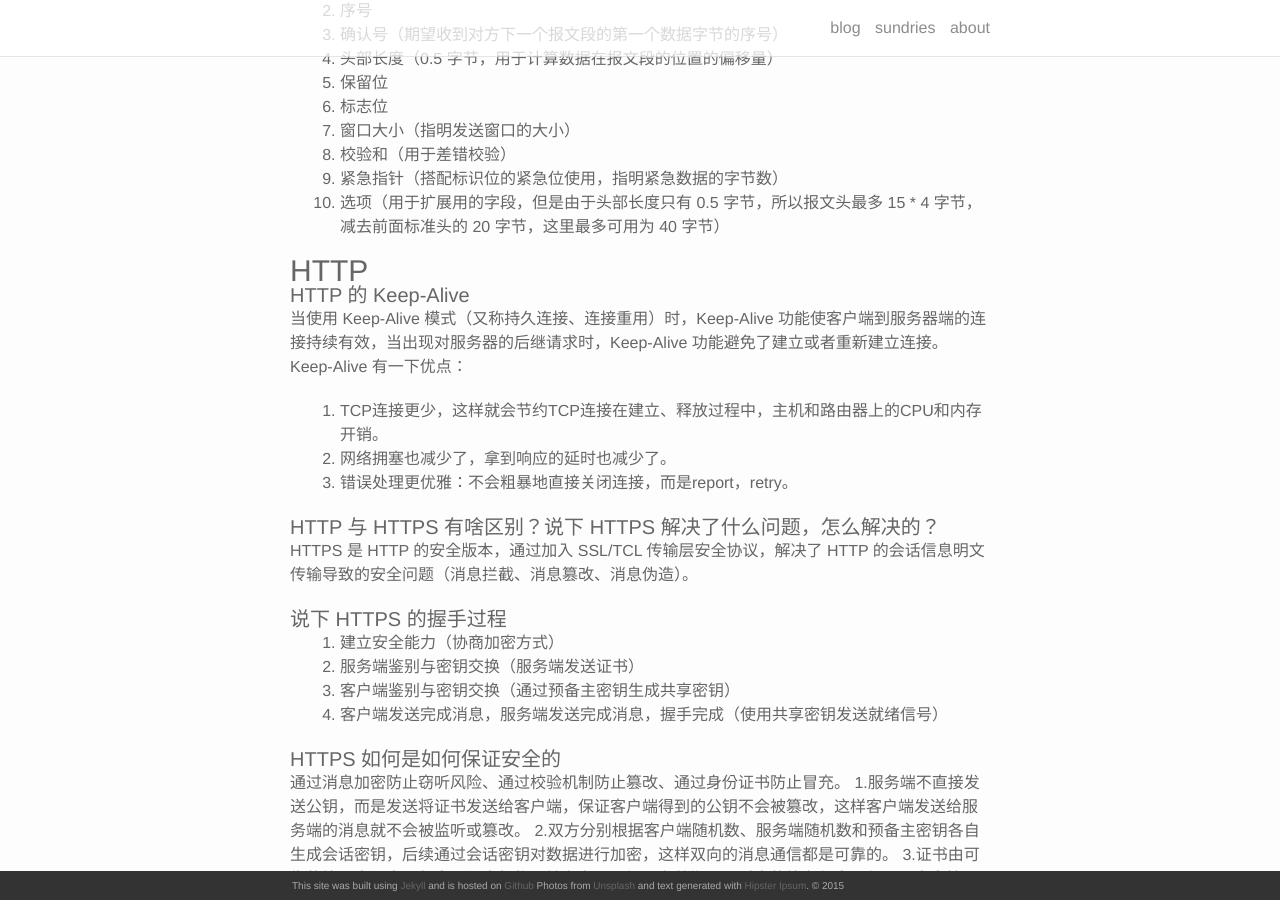
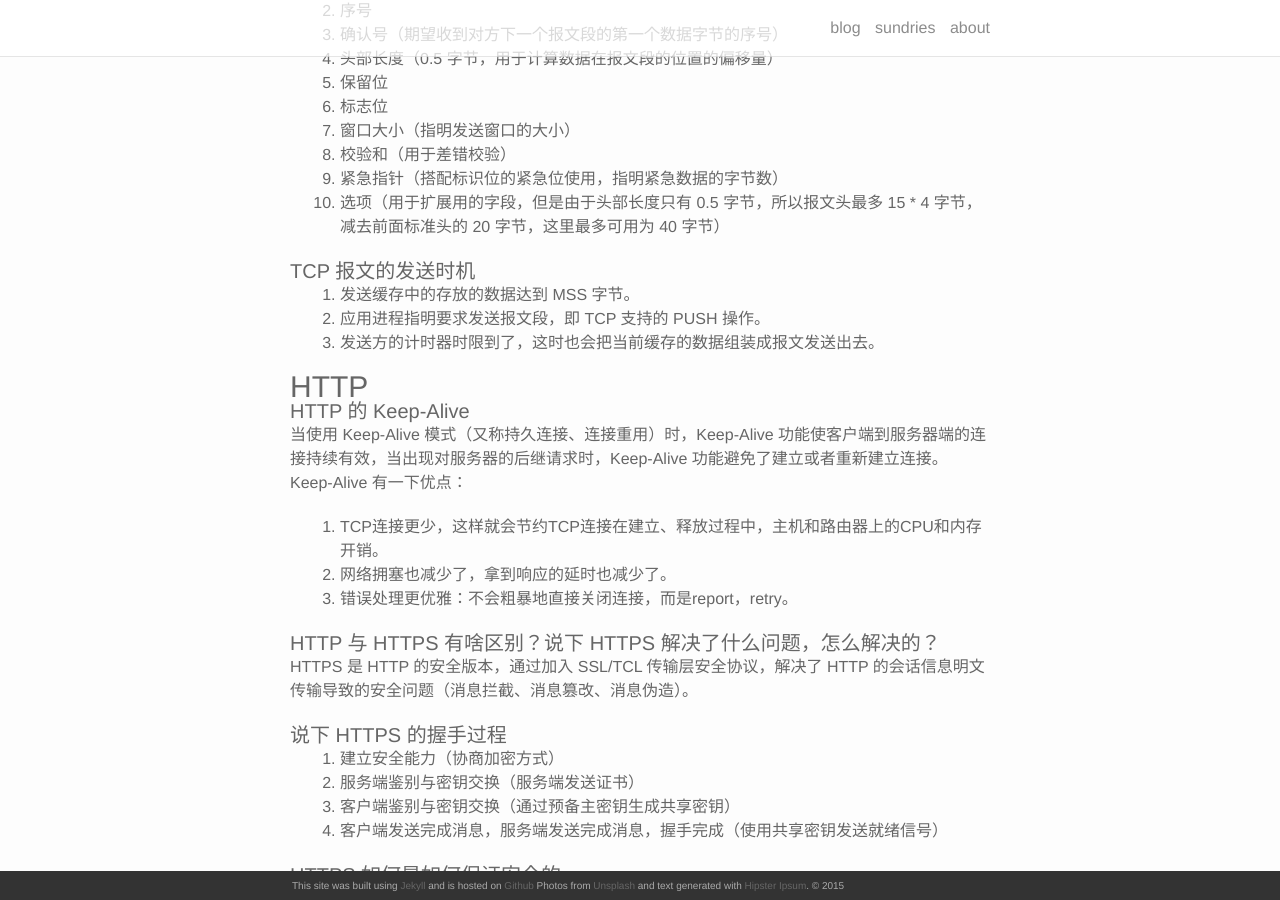
Before and after one commit to akmissxt/blog, a Jekyll site: the page built from _posts/2021-04-05-面试复习.markdown, in a window 1280 px wide and 900 px high, scrolled down 3182 px. Built offline with Jekyll 4.4.1, drawn with Linux system fonts in a browser that asks for light colours; nearby versions of some CDN libraries; our own code applies the rules of GitHub Pages for plain Markdown files.

Commit message:
update(面试复习): TCP 报文发送时机

```diff
--- a/_posts/2021-04-05-面试复习.markdown
+++ b/_posts/2021-04-05-面试复习.markdown
@@ -111,6 +111,10 @@ MTU是网络层的传输单元，那么 MSS = MTU - 20字节（IP首部） - 20
 9. 紧急指针（搭配标识位的紧急位使用，指明紧急数据的字节数）
 10. 选项（用于扩展用的字段，但是由于头部长度只有 0.5 字节，所以报文头最多 15 * 4 字节，减去前面标准头的 20 字节，这里最多可用为 40 字节）
 
+#### TCP 报文的发送时机
+1. 发送缓存中的存放的数据达到 MSS 字节。
+2. 应用进程指明要求发送报文段，即 TCP 支持的 PUSH 操作。
+3. 发送方的计时器时限到了，这时也会把当前缓存的数据组装成报文发送出去。
 
 ### HTTP
 
```
